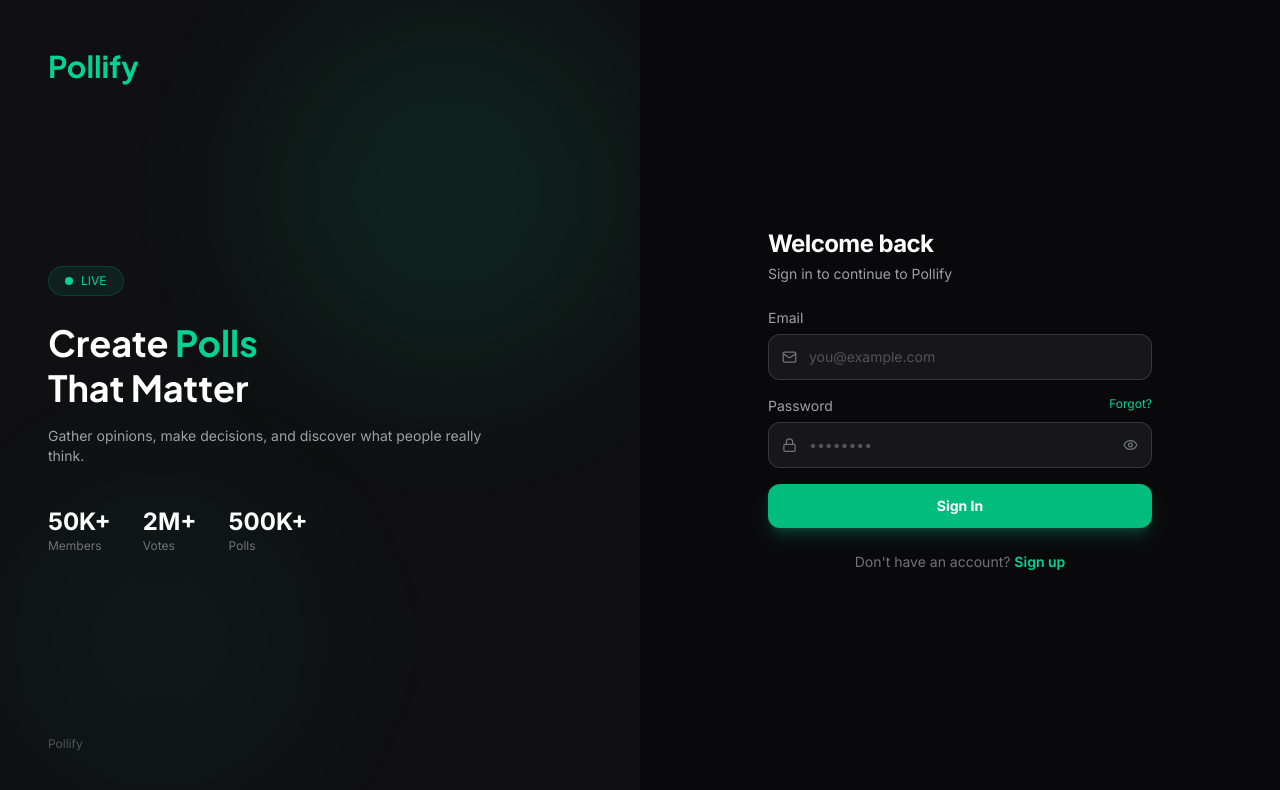
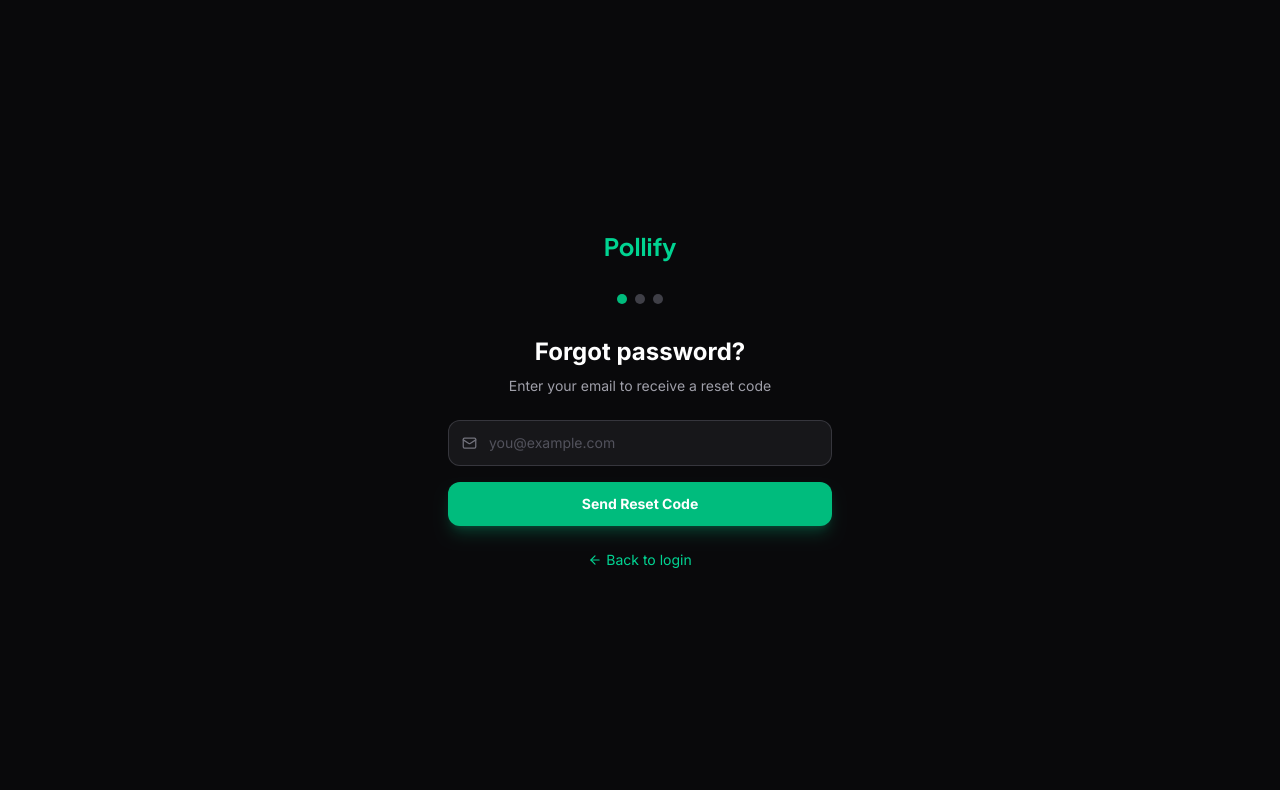
Before and after one commit to Qaziaaaa/pollify, a React (Vite) app in the folder frontend/: page /forgot-password in a window 1280 px wide. Before the commit this address led to /login. Shown: the top 790 px of the page. Built offline with nearby package versions, Linux system fonts and the light colour scheme.

Commit message:
Add ForgotPasswordPage with 3-step flow (email -> OTP -> new password)

```diff
--- a/frontend/src/App.jsx
+++ b/frontend/src/App.jsx
@@ -3,6 +3,7 @@ import { AuthProvider } from "./context/AuthContext.jsx";
 import Layout from "./components/Layout.jsx";
 import LoginPage from "./pages/LoginPage.jsx";
 import RegisterPage from "./pages/RegisterPage.jsx";
+import ForgotPasswordPage from "./pages/ForgotPasswordPage.jsx";
 
 function App() {
     return (
@@ -11,6 +12,7 @@ function App() {
                 <Routes>
                     <Route path="/login" element={<LoginPage />} />
                     <Route path="/register" element={<RegisterPage />} />
+                    <Route path="/forgot-password" element={<ForgotPasswordPage />} />
                     <Route path="/" element={<Navigate to="/dashboard" replace />} />
                     <Route element={<Layout />}>
                         {/* Pages wrapped in Layout will go here */}
--- /dev/null
+++ b/frontend/src/pages/ForgotPasswordPage.jsx
@@ -0,0 +1,164 @@
+import { useState } from "react";
+import { Link, useNavigate } from "react-router-dom";
+import { AlertCircle, Mail, ArrowLeft } from "lucide-react";
+import api from "../utils/api.js";
+
+export default function ForgotPasswordPage() {
+    const [step, setStep] = useState(1); // 1 = email, 2 = otp, 3 = new password
+    const [email, setEmail] = useState("");
+    const [otp, setOtp] = useState("");
+    const [newPassword, setNewPassword] = useState("");
+    const [error, setError] = useState("");
+    const [loading, setLoading] = useState(false);
+    const navigate = useNavigate();
+
+    const sendOtp = async (e) => {
+        e.preventDefault();
+        setError("");
+        setLoading(true);
+        try {
+            await api.post("/auth/forgot-password", { email });
+            setStep(2);
+        } catch (err) {
+            setError(err.message || "Failed to send OTP");
+        } finally {
+            setLoading(false);
+        }
+    };
+
+    const verifyOtp = async (e) => {
+        e.preventDefault();
+        setError("");
+        setLoading(true);
+        try {
+            await api.post("/auth/verify", { email, otp });
+            setStep(3);
+        } catch (err) {
+            setError(err.message || "Invalid OTP");
+        } finally {
+            setLoading(false);
+        }
+    };
+
+    const resetPassword = async (e) => {
+        e.preventDefault();
+        setError("");
+        setLoading(true);
+        try {
+            await api.post("/auth/reset-password", { email, otp, newPassword });
+            navigate("/login");
+        } catch (err) {
+            setError(err.message || "Failed to reset password");
+        } finally {
+            setLoading(false);
+        }
+    };
+
+    return (
+        <div className="min-h-screen bg-zinc-950 flex items-center justify-center p-8 font-['Inter']">
+            <div className="w-full max-w-sm">
+                <div className="text-2xl font-bold text-emerald-400 text-center mb-8 font-['Plus_Jakarta_Sans']">Pollify</div>
+
+                {/* Steps indicator */}
+                <div className="flex items-center justify-center gap-2 mb-8">
+                    {[1, 2, 3].map((s) => (
+                        <div key={s} className={`w-2.5 h-2.5 rounded-full ${step >= s ? "bg-emerald-500" : "bg-zinc-700"}`} />
+                    ))}
+                </div>
+
+                {error && (
+                    <div className="mb-4 flex items-center gap-2 bg-rose-500/10 border border-rose-500/20 rounded-lg px-4 py-3 text-sm text-rose-400">
+                        <AlertCircle size={14} />
+                        <span>{error}</span>
+                    </div>
+                )}
+
+                {/* Step 1: Enter email */}
+                {step === 1 && (
+                    <>
+                        <h2 className="text-2xl font-bold text-white text-center">Forgot password?</h2>
+                        <p className="text-zinc-400 text-sm text-center mt-2">Enter your email to receive a reset code</p>
+                        <form onSubmit={sendOtp} className="mt-6 space-y-4">
+                            <div className="relative">
+                                <input
+                                    type="email"
+                                    placeholder="you@example.com"
+                                    className="w-full rounded-xl border border-zinc-700/80 bg-zinc-800/50 pl-10 pr-4 py-3 text-white placeholder:text-zinc-600 outline-none focus:border-emerald-500/60 text-sm"
+                                    value={email}
+                                    onChange={(e) => setEmail(e.target.value)}
+                                    required
+                                />
+                                <Mail size={15} className="absolute left-3.5 top-1/2 -translate-y-1/2 text-zinc-500" />
+                            </div>
+                            <button
+                                type="submit"
+                                disabled={loading}
+                                className="w-full rounded-xl px-4 py-3 text-sm font-bold bg-emerald-500 text-white hover:bg-emerald-400 disabled:opacity-50 transition-all shadow-lg shadow-emerald-500/25"
+                            >
+                                {loading ? "Sending…" : "Send Reset Code"}
+                            </button>
+                        </form>
+                    </>
+                )}
+
+                {/* Step 2: Enter OTP */}
+                {step === 2 && (
+                    <>
+                        <h2 className="text-2xl font-bold text-white text-center">Enter reset code</h2>
+                        <p className="text-zinc-400 text-sm text-center mt-2">We sent a 6-digit code to {email}</p>
+                        <form onSubmit={verifyOtp} className="mt-6 space-y-4">
+                            <input
+                                type="text"
+                                placeholder="000000"
+                                maxLength={6}
+                                className="w-full rounded-xl border border-zinc-700/80 bg-zinc-800/50 px-4 py-3 text-center text-2xl tracking-[8px] text-white placeholder:text-zinc-600 outline-none focus:border-emerald-500/60"
+                                value={otp}
+                                onChange={(e) => setOtp(e.target.value.replace(/\D/g, "").slice(0, 6))}
+                                required
+                            />
+                            <button
+                                type="submit"
+                                disabled={loading || otp.length !== 6}
+                                className="w-full rounded-xl px-4 py-3 text-sm font-bold bg-emerald-500 text-white hover:bg-emerald-400 disabled:opacity-50 transition-all shadow-lg shadow-emerald-500/25"
+                            >
+                                {loading ? "Verifying…" : "Verify Code"}
+                            </button>
+                        </form>
+                    </>
+                )}
+
+                {/* Step 3: New password */}
+                {step === 3 && (
+                    <>
+                        <h2 className="text-2xl font-bold text-white text-center">New password</h2>
+                        <p className="text-zinc-400 text-sm text-center mt-2">Enter your new password</p>
+                        <form onSubmit={resetPassword} className="mt-6 space-y-4">
+                            <input
+                                type="password"
+                                placeholder="••••••••"
+                                className="w-full rounded-xl border border-zinc-700/80 bg-zinc-800/50 px-4 py-3 text-white placeholder:text-zinc-600 outline-none focus:border-emerald-500/60 text-sm"
+                                value={newPassword}
+                                onChange={(e) => setNewPassword(e.target.value)}
+                                minLength={8}
+                                required
+                            />
+                            <button
+                                type="submit"
+                                disabled={loading || newPassword.length < 8}
+                                className="w-full rounded-xl px-4 py-3 text-sm font-bold bg-emerald-500 text-white hover:bg-emerald-400 disabled:opacity-50 transition-all shadow-lg shadow-emerald-500/25"
+                            >
+                                {loading ? "Resetting…" : "Reset Password"}
+                            </button>
+                        </form>
+                    </>
+                )}
+
+                <p className="mt-6 text-center text-sm text-zinc-500">
+                    <Link to="/login" className="flex items-center justify-center gap-1 text-emerald-400 hover:text-emerald-300">
+                        <ArrowLeft size={14} /> Back to login
+                    </Link>
+                </p>
+            </div>
+        </div>
+    );
+}
```
